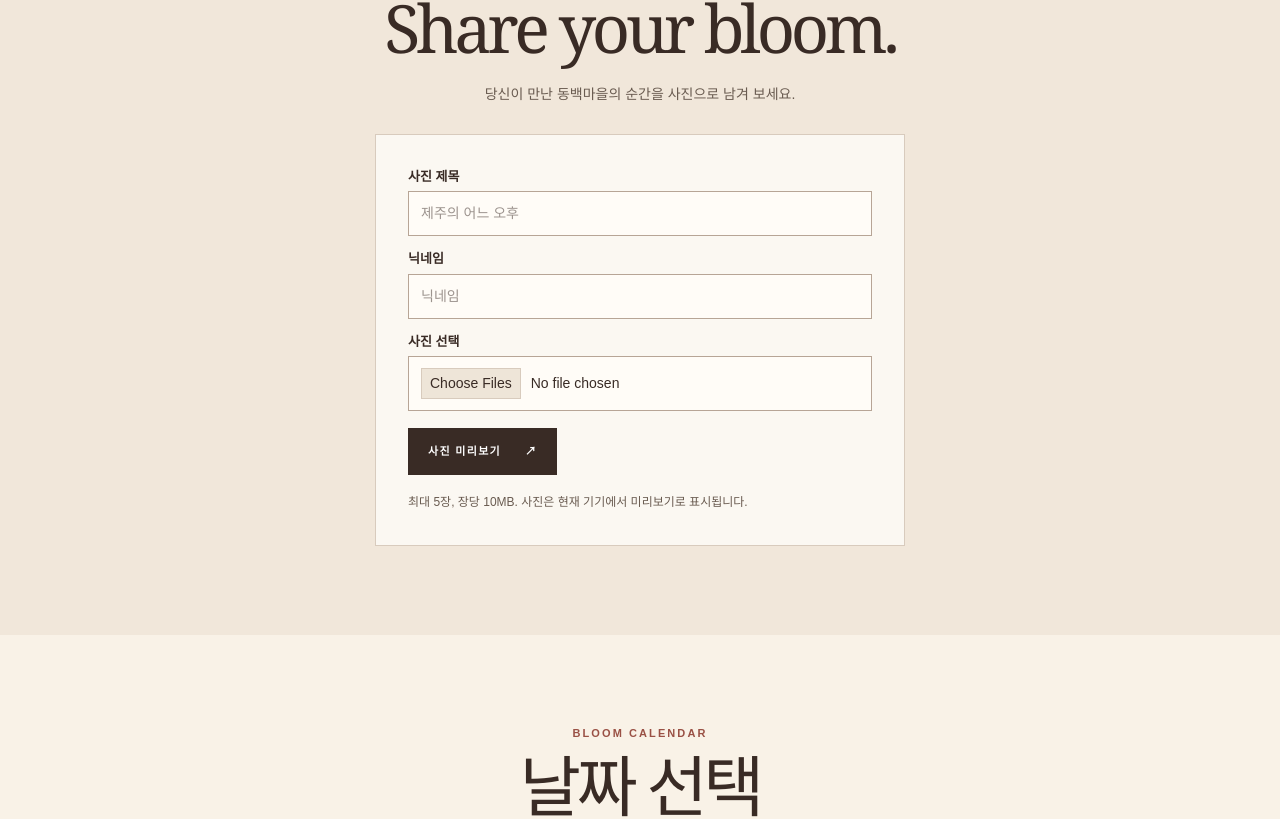
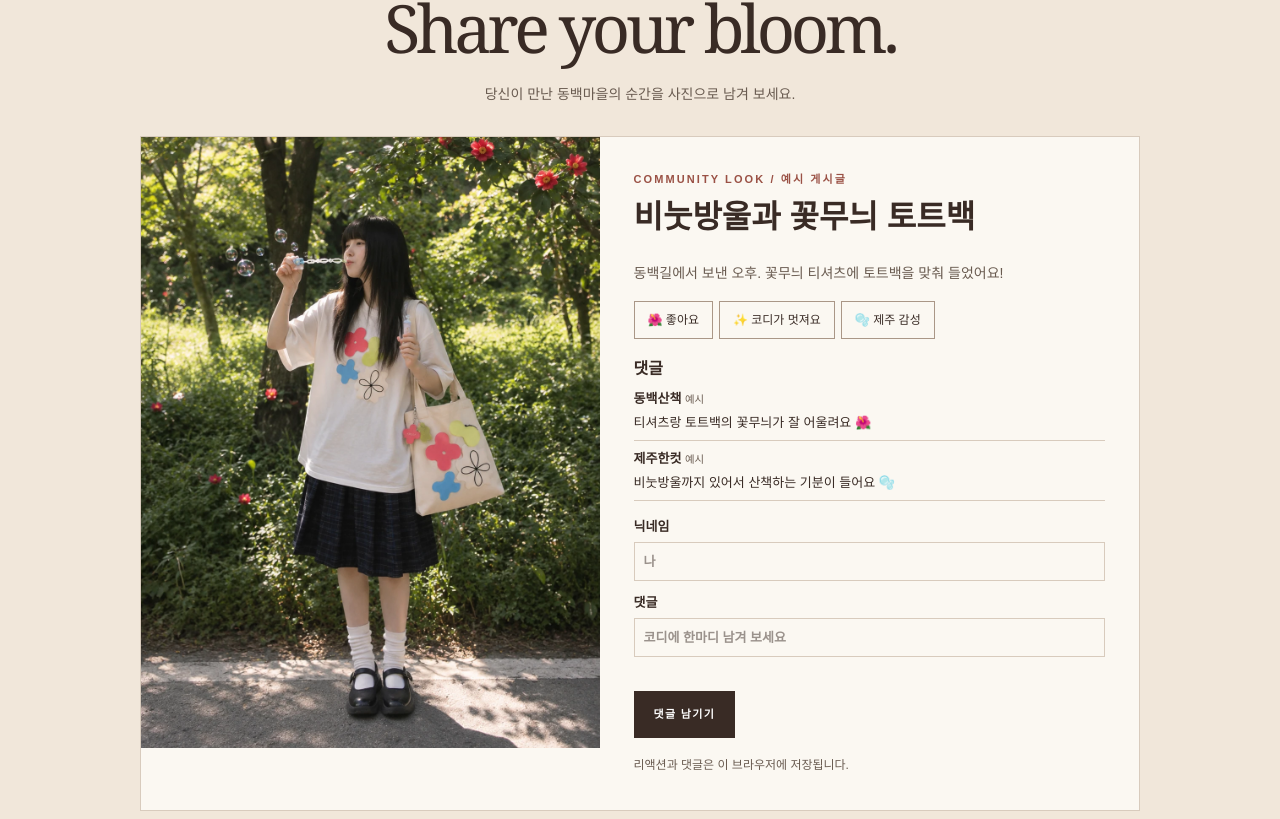
Before and after one commit to xujihua06-star/test, a Next.js app: page / in a window 1280 px wide. Shown: the part 10729-11548 px from the top of the page. Built offline with nearby package versions, Linux system fonts and the light colour scheme.

Commit message:
커뮤니티 코디 게시글과 반응 추가

```diff
--- /dev/null
+++ b/app/community-look.tsx
@@ -0,0 +1,89 @@
+"use client";
+
+import { useEffect, useState, type FormEvent } from "react";
+import bloom from "./bloom.module.css";
+import styles from "./experiences.module.css";
+
+const storageKey = "bloom-community-tote-v1";
+const reactions = [
+  { id: "love", emoji: "🌺", label: "좋아요" },
+  { id: "style", emoji: "✨", label: "코디가 멋져요" },
+  { id: "jeju", emoji: "🫧", label: "제주 감성" },
+];
+const examples = [
+  { name: "동백산책", text: "티셔츠랑 토트백의 꽃무늬가 잘 어울려요 🌺" },
+  { name: "제주한컷", text: "비눗방울까지 있어서 산책하는 기분이 들어요 🫧" },
+];
+type Comment = { name: string; text: string };
+type Activity = { reactions: string[]; comments: Comment[] };
+
+export default function CommunityLook() {
+  const [activity, setActivity] = useState<Activity>({ reactions: [], comments: [] });
+
+  useEffect(() => {
+    try {
+      const stored = JSON.parse(localStorage.getItem(storageKey) ?? "null");
+      if (Array.isArray(stored?.reactions) && Array.isArray(stored?.comments)) {
+        setActivity({
+          reactions: reactions.filter(({ id }) => stored.reactions.includes(id)).map(({ id }) => id),
+          comments: stored.comments.filter((comment: Comment) =>
+            typeof comment?.name === "string" && typeof comment?.text === "string"
+          ),
+        });
+      }
+    } catch {
+      // Reactions and comments can still be used during this visit.
+    }
+  }, []);
+
+  function update(next: Activity) {
+    setActivity(next);
+    try {
+      localStorage.setItem(storageKey, JSON.stringify(next));
+    } catch {
+      // Keep the update for this visit.
+    }
+  }
+
+  function submitComment(event: FormEvent<HTMLFormElement>) {
+    event.preventDefault();
+    const form = event.currentTarget;
+    const data = new FormData(form);
+    const name = String(data.get("name") ?? "").trim() || "나";
+    const text = String(data.get("comment") ?? "").trim();
+    if (!text) return;
+    update({ ...activity, comments: [...activity.comments, { name, text }] });
+    form.reset();
+  }
+
+  return (
+    <article className={styles.communityLook} aria-labelledby="community-look-title">
+      <img src="/bloom/community-tote.webp" alt="동백나무 아래에서 비눗방울을 불며 꽃무늬 토트백을 멘 모습" loading="lazy" />
+      <div className={styles.communityLookBody}>
+        <p className={bloom.eyebrow}>COMMUNITY LOOK / 예시 게시글</p>
+        <h3 id="community-look-title">비눗방울과 꽃무늬 토트백</h3>
+        <p className={bloom.copy}>동백길에서 보낸 오후. 꽃무늬 티셔츠에 토트백을 맞춰 들었어요!</p>
+        <div className={styles.lookReactions} role="group" aria-label="게시글 리액션">
+          {reactions.map(({ id, emoji, label }) => {
+            const pressed = activity.reactions.includes(id);
+            return <button key={id} type="button" className={bloom.outline} aria-pressed={pressed} onClick={() => update({
+              ...activity,
+              reactions: pressed ? activity.reactions.filter((reaction) => reaction !== id) : [...activity.reactions, id],
+            })}>{emoji} {label}</button>;
+          })}
+        </div>
+        <h4>댓글</h4>
+        <ul className={styles.lookComments} aria-live="polite">
+          {examples.map(({ name, text }) => <li key={name}><strong>{name}</strong> <small>예시</small><p>{text}</p></li>)}
+          {activity.comments.map(({ name, text }, index) => <li key={index}><strong>{name}</strong><p>{text}</p></li>)}
+        </ul>
+        <form className={styles.fields} onSubmit={submitComment}>
+          <label>닉네임<input name="name" maxLength={24} placeholder="나" /></label>
+          <label>댓글<input name="comment" maxLength={200} placeholder="코디에 한마디 남겨 보세요" required pattern=".*\S.*" /></label>
+          <button className={bloom.cta} type="submit">댓글 남기기</button>
+        </form>
+        <p className={bloom.note}>리액션과 댓글은 이 브라우저에 저장됩니다.</p>
+      </div>
+    </article>
+  );
+}
--- a/app/experiences.module.css
+++ b/app/experiences.module.css
@@ -50,3 +50,18 @@
 .stampReward code { display: block; margin-block: 3px; color: var(--ink); font-size: 24px; font-weight: 700; letter-spacing: .08em; }
 .cardPreview figcaption .postcardMessage { align-items: end; color: var(--ink); letter-spacing: normal; }
 .postcardStamp { flex: 0 0 auto; border: 2px solid var(--accent); border-radius: 50%; padding: 6px 8px; color: var(--accent); text-align: center; transform: rotate(-7deg); }
+
+.communityLook { display: grid; grid-template-columns: minmax(0, .85fr) minmax(0, 1fr); align-items: start; max-width: 1000px; margin: 28px auto; border: 1px solid var(--line); background: var(--paper); text-align: left; }
+.communityLook > img { display: block; width: 100%; height: auto; }
+.communityLookBody { min-width: 0; padding: clamp(16px, 4vw, 34px); }
+.communityLook h3 { margin: 5px 0 10px; font-size: clamp(21px, 3vw, 32px); font-weight: 700; }
+.communityLook h4 { margin-top: 18px; font-weight: 700; }
+.lookReactions { display: flex; flex-wrap: wrap; gap: 6px; margin-top: 14px; }
+.lookReactions button[aria-pressed="true"] { border-color: var(--accent); background: #f4e4df; color: var(--accent); }
+.lookComments { margin: 0 0 16px; padding: 0; list-style: none; }
+.lookComments li { padding: 8px 0; border-bottom: 1px solid var(--line); overflow-wrap: anywhere; font-size: 13px; }
+.lookComments small { color: var(--muted); }
+.lookComments p { margin: 4px 0 0; }
+@media (max-width: 760px) {
+  .communityLook { grid-template-columns: minmax(0, 1fr); }
+}
--- a/app/page.tsx
+++ b/app/page.tsx
@@ -3,6 +3,7 @@
 import { useEffect, useRef, useState, type FormEvent, type ReactNode } from "react";
 import styles from "./bloom.module.css";
 import DatePicker from "./date-picker";
+import CommunityLook from "./community-look";
 import { GiftBuilder, KeyringPreview, PhotoTour, Postcard } from "./experiences";
 
 const sections = [
@@ -387,6 +388,7 @@ export default function Home() {
           <p className={styles.eyebrow}>04 / YOUR MOMENTS</p>
           <h2>Share your bloom.</h2>
           <p className={styles.copy}>당신이 만난 동백마을의 순간을 사진으로 남겨 보세요.</p>
+          <CommunityLook />
           <form className={styles.upload} onSubmit={showPreview}>
             <label>사진 제목<input name="title" placeholder="제주의 어느 오후" required /></label>
             <label>닉네임<input name="nickname" placeholder="닉네임" required /></label>
```
Also changed, not shown: public/bloom/community-tote.webp (added).
